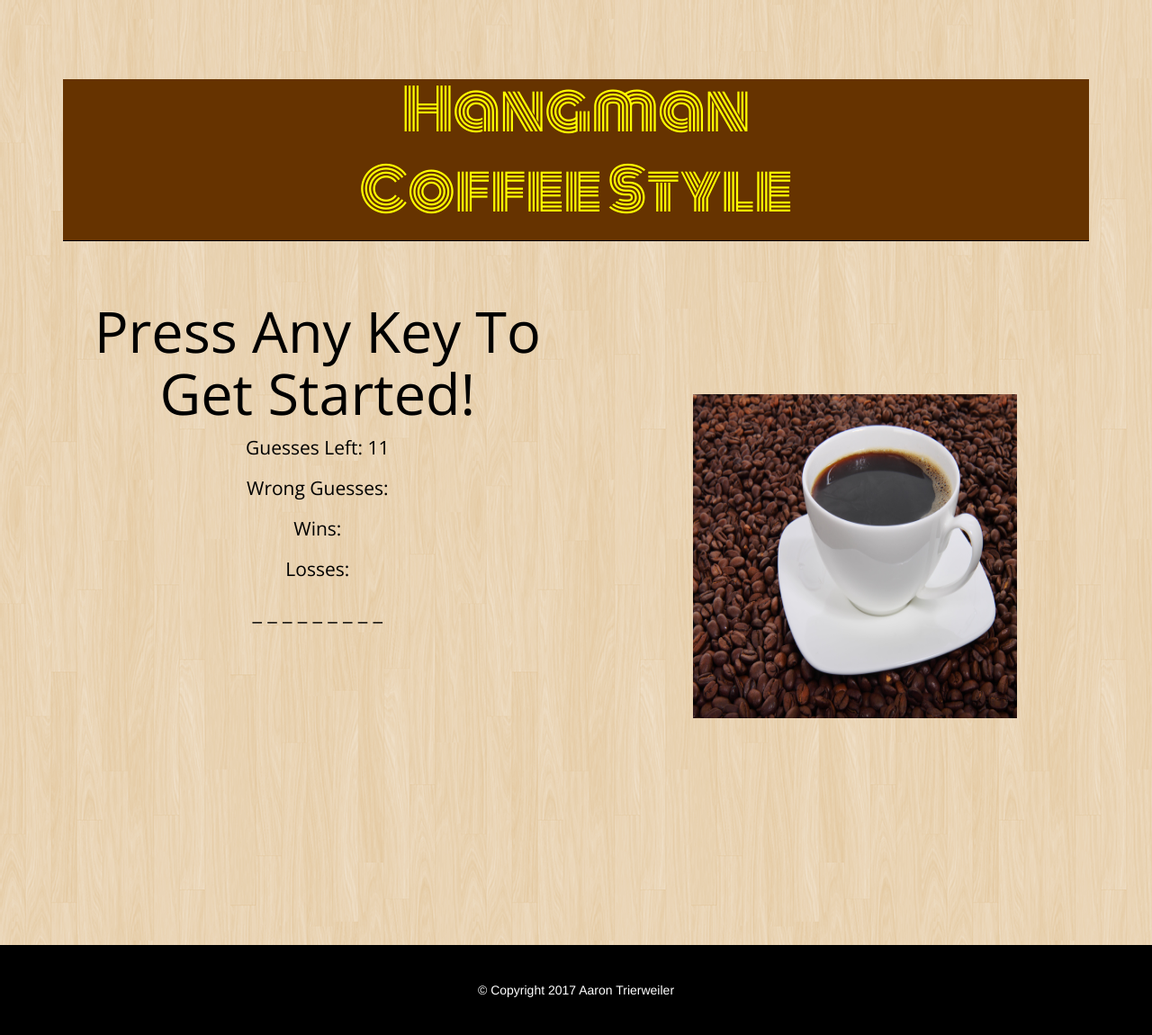
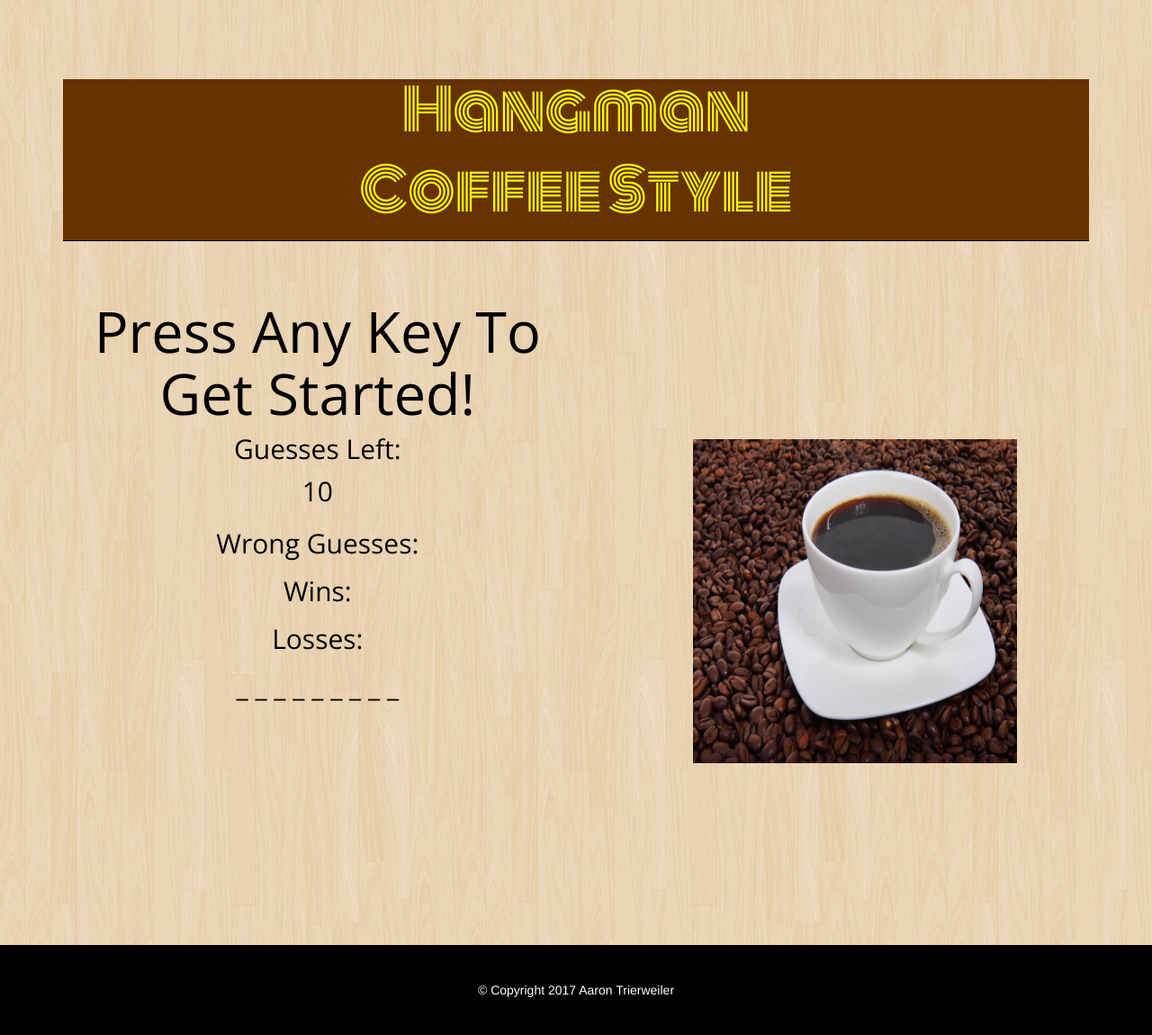
Before and after one commit to ait530/Hangman-Game, a PHP site: page / in a window 1280 px wide. Shown: the whole page at 90% size. Run offline with PHP 8.4, Linux system fonts and the light colour scheme.

Commit message:
turning into bootcampspot

```diff
--- a/assets/css/style.css
+++ b/assets/css/style.css
@@ -1,6 +1,7 @@
 body {
 
   background-image:url("../images/retina_wood.png");
+  background-color:black;
 }
 
 
@@ -40,6 +41,7 @@ body {
   text-align: center;
   float:left;
 
+
 }
 
 
@@ -57,6 +59,37 @@ body {
   float:left;
 
 
+}
+
+
+
+
+#guesses-left {
+  font-family: 'Open Sans', sans-serif;
+  font-size:30px;
+
+}
+
+
+
+#wrong-guesses {
+  font-family: 'Open Sans', sans-serif;
+  font-size:30px;
+
+}
+
+
+#win-counter {
+  font-family: 'Open Sans', sans-serif;
+  font-size:30px;
+
+}
+
+
+
+#loss-counter {
+  font-family: 'Open Sans', sans-serif;
+  font-size:30px;
 
 }
 
@@ -66,8 +99,7 @@ body {
 
   float:left;
   position:absolute;
-  margin-top:150px;
-  margin-right:100px;
+  margin-top:200px;
 
 
 }
--- a/assets/javascript/game.js
+++ b/assets/javascript/game.js
@@ -10,7 +10,8 @@ var wordList = [
  "ristretto",
  "bombon",
  "frappe",
- "antoccino"
+ "antoccino",
+ "marocchino"
 
 ]
 
@@ -31,7 +32,7 @@ var winCounter = 0;
 var lossCounter = 0;
 
 /*Number of chances you have before the game is over*/
-var numGuesses = 11;
+var numGuesses = 10;
 
 
 
@@ -53,6 +54,8 @@ RoundComplete function
 
 
 
+
+
 function startGame(){
 /*
 1. select a word at random x
@@ -64,7 +67,7 @@ and wronggueses is empty as well x
 */
 wrongGuesses = [];
 console.log("this is wrong guesses in startGame", wrongGuesses);
-numGuesses = 11;
+numGuesses = 10;
 blanksAndSuccesses = [];
 
 /*Randomly generates word from the list*/
@@ -84,6 +87,8 @@ document.getElementById('guesses-left').innerHTML = numGuesses;
 
 
 }
+
+
 
 
 
@@ -140,6 +145,9 @@ function checkLetters(letter){
 
 
 
+
+
+
 function roundComplete(){
     /*
     1. Its going to update the HTML with letters that are in the word
@@ -160,19 +168,15 @@ function roundComplete(){
     console.log(blanksAndSuccesses);
     if(lettersInChosenWord.join(" ") === blanksAndSuccesses.join(" ")){
         winCounter++;
-        alert("You win!!");
+        alert("You win!");
         document.getElementById('win-counter').innerHTML = winCounter;
         startGame();
     }else if(numGuesses === 0){
         document.getElementById('loss-counter').innerHTML  = lossCounter ++;
         document.getElementById('wrong-guesses').innerHTML = "";
-        alert("you don't have any more guesses");
+        alert("Sorry, you loss this round.");
         startGame();
     }
-
-
-
-
 
 
 }
--- a/index.html
+++ b/index.html
@@ -100,8 +100,10 @@ Object:
 <div class="jumbotron jumbotron-fluid">
   <div class="container">
     <div class="page-header">
-      <h1>Hangman</h1>
-      <h1>Coffee Style</h1>
+      <div class="header-text">
+        <h1>Hangman</h1>
+        <h1>Coffee Style</h1>
+      </div>
     </div>
 
 
@@ -114,15 +116,15 @@ Object:
           <h1>Press Any Key To Get Started!</h1>
           </div>
 
-            <p>Guesses Left: <span id="guesses-left"></span></p>
+            <p><h2>Guesses Left: </h2><span id="guesses-left"></span></p>
 
-            <p>Wrong Guesses: <span id="wrong-guesses"></span></p>
+            <p><h2>Wrong Guesses: </h2><span id="wrong-guesses"></span></p>
 
-            <p>Wins: <span id="win-counter"></span></p>
+            <p><h2>Wins: </h2><span id="win-counter"></span></p>
 
-            <p>Losses: <span id="loss-counter"></span></p>
+            <p><h2>Losses: </h2><span id="loss-counter"></span></p>
 
-            <h3 id="word-blank"></h3>
+            <h2 id="word-blank"></h2>
         </div>
       </div>
     </div>
@@ -141,11 +143,6 @@ Object:
 
 
 
-
-
-
-
-
 <div class="footer">
 &#169; Copyright 2017 Aaron Trierweiler</div>
 
```
